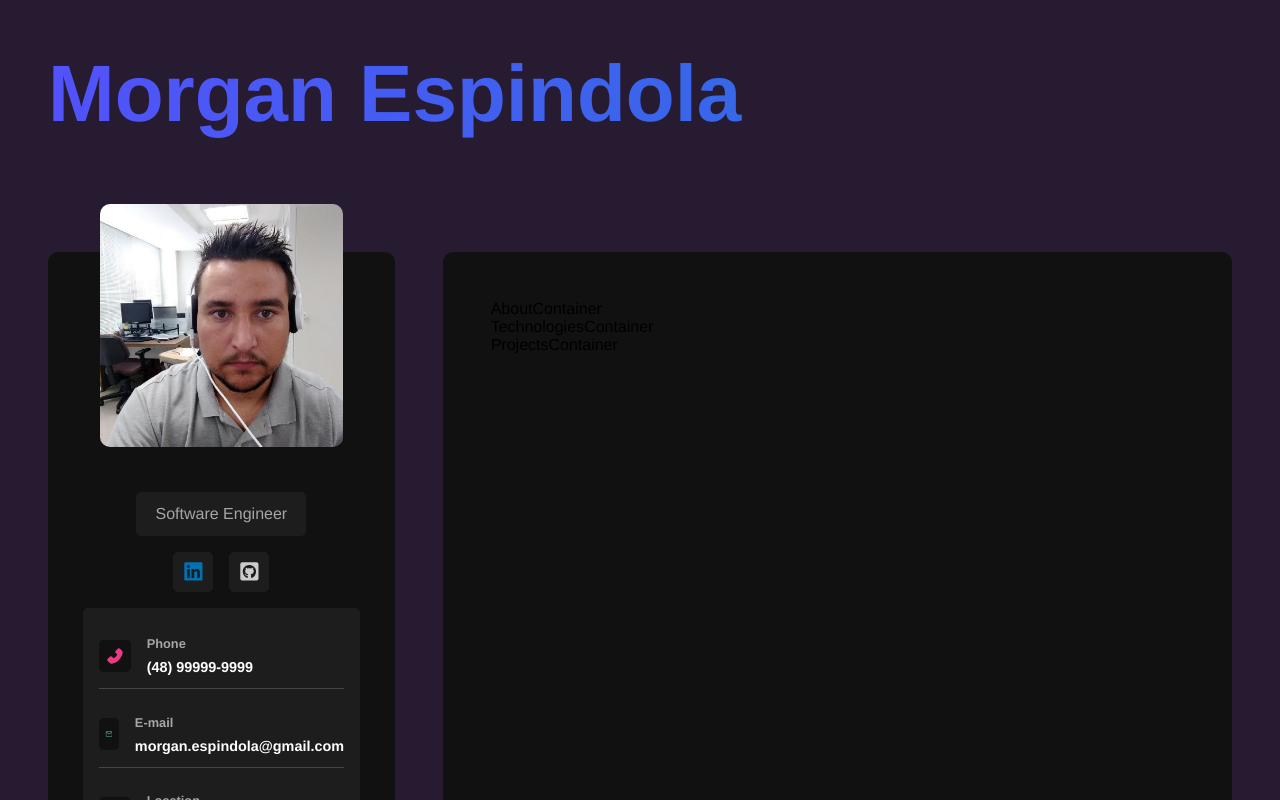
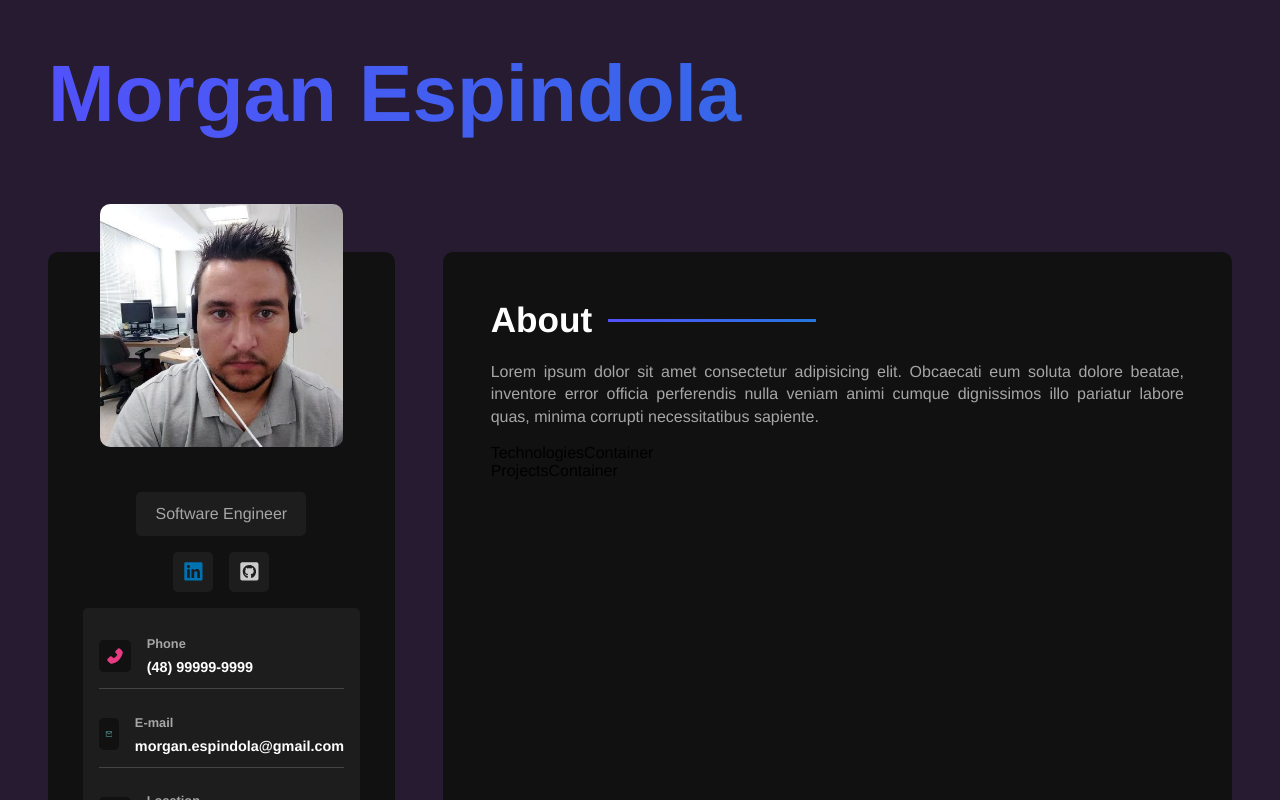
Before and after one commit to mspdl/sass_scss, a React (Vite) app in the folder 015-react-sass/: page / in a window 1280 px wide. Shown: the top 800 px of the page. Built offline with nearby package versions, Linux system fonts and the light colour scheme.

Commit message:
Section 15: Finished AboutContainer

```diff
--- a/015-react-sass/src/components/AboutContainer.jsx
+++ b/015-react-sass/src/components/AboutContainer.jsx
@@ -1,5 +1,15 @@
 const AboutContainer = () => {
-  return <div>AboutContainer</div>;
+  return (
+    <section className="about-container">
+      <h2>About</h2>
+      <p>
+        Lorem ipsum dolor sit amet consectetur adipisicing elit. Obcaecati eum
+        soluta dolore beatae, inventore error officia perferendis nulla veniam
+        animi cumque dignissimos illo pariatur labore quas, minima corrupti
+        necessitatibus sapiente.
+      </p>
+    </section>
+  );
 };
 
 export default AboutContainer;
--- a/015-react-sass/src/styles/components/main-content.scss
+++ b/015-react-sass/src/styles/components/main-content.scss
@@ -1,8 +1,39 @@
 @use '../variables';
+@use '../mixins';
 
 #main-content {
   background-color: variables.$bg-color;
   flex: 2 1 0;
   border-radius: variables.$container-border-radius;
   padding: 3rem;
+
+  section {
+    display: flex;
+    flex-direction: column;
+
+    h2 {
+      color: variables.$text-color;
+      font-size: 2.2rem;
+      margin-bottom: 1.3rem;
+      @include mixins.center;
+      justify-content: start;
+      gap: 1rem;
+
+      &:after {
+        @include mixins.gradient-border;
+      }
+    }
+
+    p {
+      color: variables.$text-color-secondary;
+      margin-bottom: 1rem;
+      line-height: 1.4rem;
+      text-align: justify;
+    }
+
+    .btn {
+      @include mixins.btn;
+      align-self: start;
+    }
+  }
 }
--- a/015-react-sass/src/styles/mixins.scss
+++ b/015-react-sass/src/styles/mixins.scss
@@ -13,3 +13,10 @@
   text-decoration: none;
   border-radius: 3rem;
 }
+
+@mixin gradient-border {
+  content: "";
+  background: variables.$gradient;
+  height: 3px;
+  width: 30%;
+}
```
